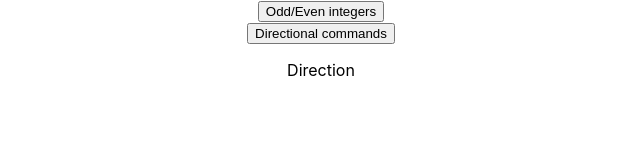
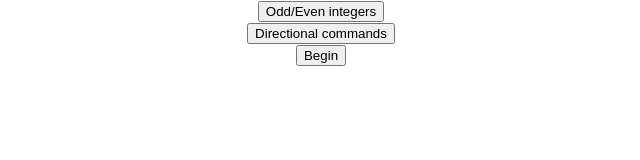
Before and after one commit to marcusbehr/marcusbehr.github.io, a React (Create React App) app in the folder my-app/: page / in a window 1280 px wide. Both pictures are taken after a click on the button "Directional commands". Shown: the top 160 px of the page, without its empty margins (319-959 px from the left). Built offline with nearby package versions, Linux system fonts and the light colour scheme.

Commit message:
initial logic to change values

```diff
--- a/my-app/src/Direction.js
+++ b/my-app/src/Direction.js
@@ -5,17 +5,27 @@ class Direction extends Component {
       super();
 
       this.state = {
+       direction: null,
+       directions: ['Forward', 'Backward', 'Left', 'Right']
+      }
 
-      }
+      this.startDirectionExercise = this.startDirectionExercise.bind(this);
   }
 
+  startDirectionExercise(){
+    this.setState({direction: this.state.directions[Math.floor(Math.random() * (3 - 0+ 1)) + 0]})
 
+  }
 
   render() {return (
     <div className="Direction">
-     <p>Direction</p>
+     <button onClick={this.startDirectionExercise}>
+      Begin
+    </button>
 
+    <div>{this.state.direction}</div>
     </div>
+
 
   );}
   }
--- a/my-app/src/Numeric.js
+++ b/my-app/src/Numeric.js
@@ -5,16 +5,25 @@ class Numeric extends Component {
       super();
 
       this.state = {
+       number: null
+      }
 
-      }
+      this.startNumericExercise = this.startNumericExercise.bind(this);
   }
 
+
+  startNumericExercise() {
+    this.setState({number: Math.floor(Math.random() * (99 - 1+ 1)) + 1})
+  }
 
 
   render() {return (
     <div className="Numeric">
-     <p>Numeric</p>
+    <button onClick={this.startNumericExercise}>
+      Begin
+    </button>
 
+    <div>{this.state.number}</div>
     </div>
 
   );}
```
